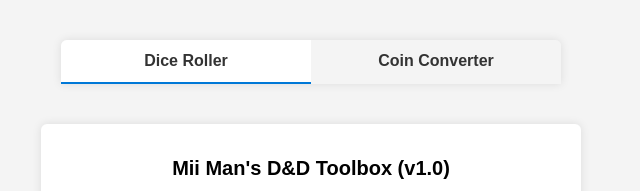
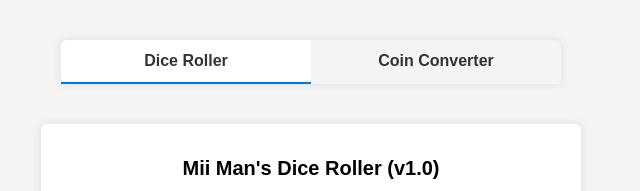
Before and after one commit to TheMiiSquadron/Dungeons-and-Dragons, a plain HTML site: page DiceRoller.html in a window 1280 px wide. Shown: the top 191 px of the page, without its empty margins (329-969 px from the left). Drawn offline with Linux system fonts and the light colour scheme.

```diff
--- a/DiceRoller.html
+++ b/DiceRoller.html
@@ -65,7 +65,7 @@
 </div>
 
 <div class="container">
-    <h1>Mii Man's D&D Toolbox (v1.0)</h1>
+    <h1>Mii Man's Dice Roller (v1.0)</h1>
 
     <div class="input-panel">
         <label for="diceInput">Enter dice (and modifier, if applicable):</label>
```
